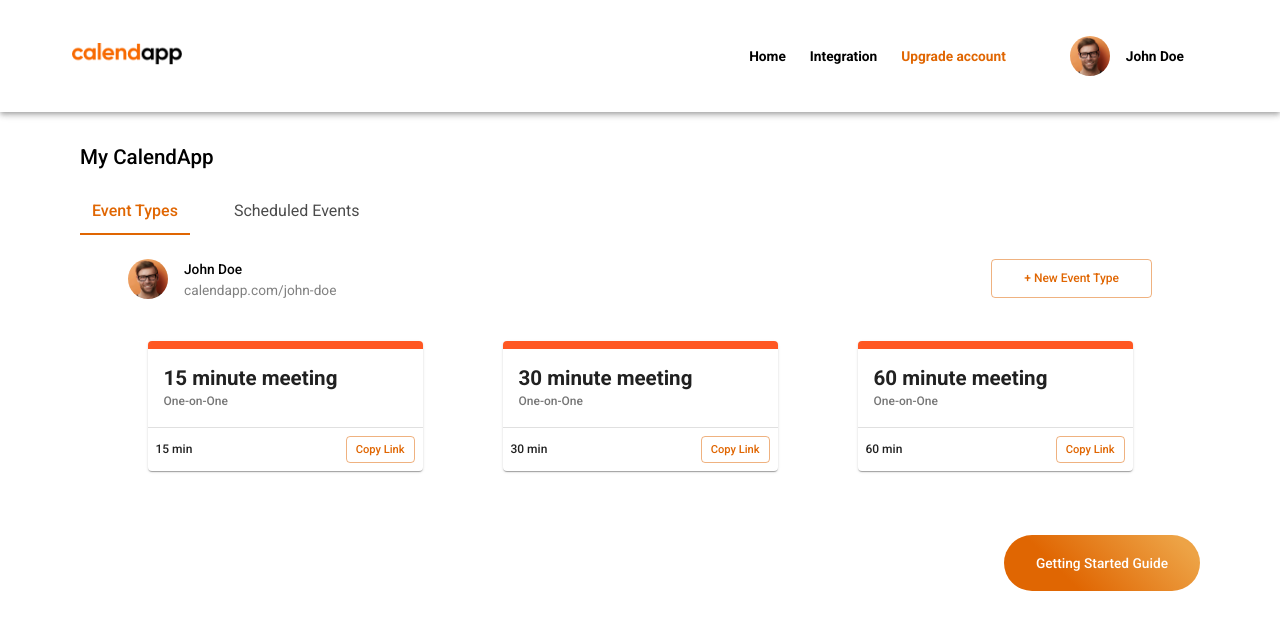
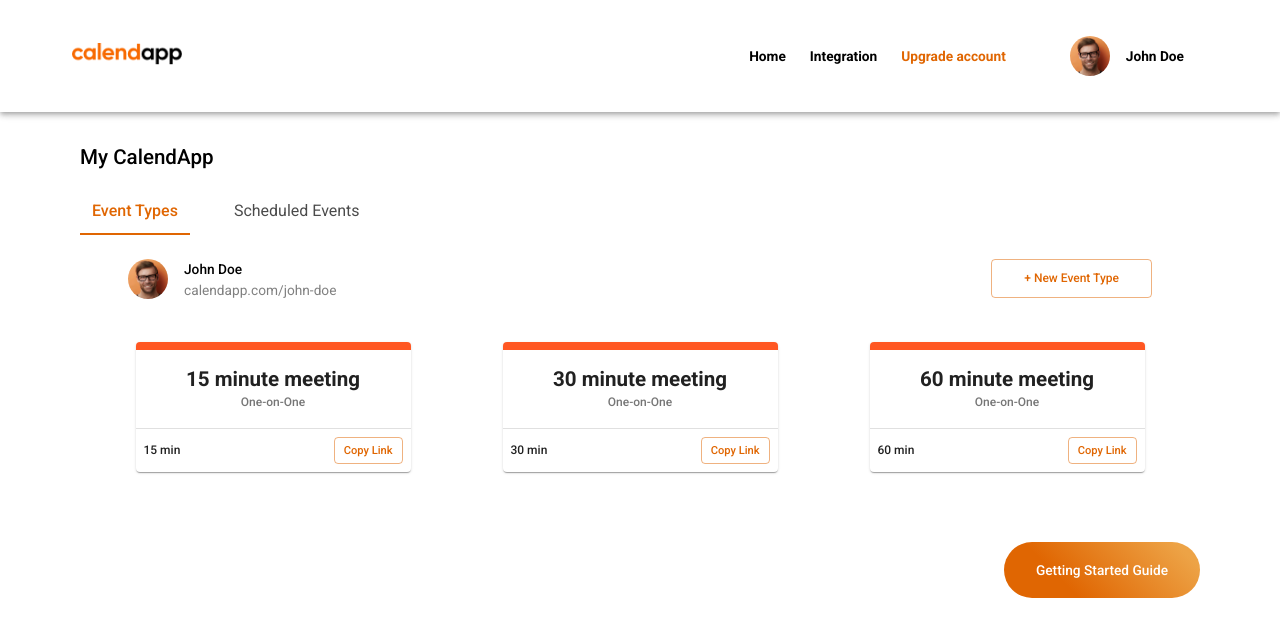
Before and after one commit to hatchways/team-yugioh, a React (Create React App) app in the folder client/: page /home in a window 1280 px wide. Shown: the top 636 px of the page. Built offline with nearby package versions, Linux system fonts and the light colour scheme; no server answers.

Commit message:
added button and placeholder info for addAppointment call

```diff
--- a/client/src/components/UserEvents/EventCard.js
+++ b/client/src/components/UserEvents/EventCard.js
@@ -9,6 +9,7 @@ import Typography from "@material-ui/core/Typography";
 import Divider from "@material-ui/core/Divider";
 import Grid from "@material-ui/core/Grid";
 import { deepOrange } from "@material-ui/core/colors";
+import axios from "axios";
 
 const useStyles = makeStyles({
     root: {
@@ -24,12 +25,33 @@ const useStyles = makeStyles({
         background: deepOrange[500],
         padding: 4,
     },
+    button: {
+        border: "none",
+        backgroundColor: "transparent",
+    },
 });
 
 export default function EventCard({ time }) {
     const classes = useStyles();
 
+    // Calls won't work until we can generate meeting IDs
+    function addAppointment() {
+        axios
+            .post("/api/appointment", {
+                meeting_id: "5fff33d12c19a10000b2ed68",
+                name: "test user",
+                email: "test@test.com",
+                time: new Date(),
+                timezone: "PST",
+            })
+            .then((res) => {
+                console.log(res);
+            })
+            .catch((err) => console.log(err));
+    }
+
     return (
+        <button onClick={addAppointment} className={classes.button}>
             <Card className={classes.root}>
                 <CardHeader className={classes.colorBar}></CardHeader>
 
@@ -63,5 +85,6 @@ export default function EventCard({ time }) {
                     </Grid>
                 </CardActions>
             </Card>
+        </button>
     );
 }
```
Lines whose indentation alone changed are shown as unchanged.
